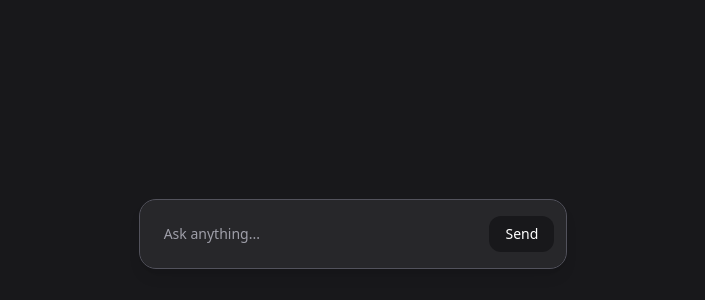
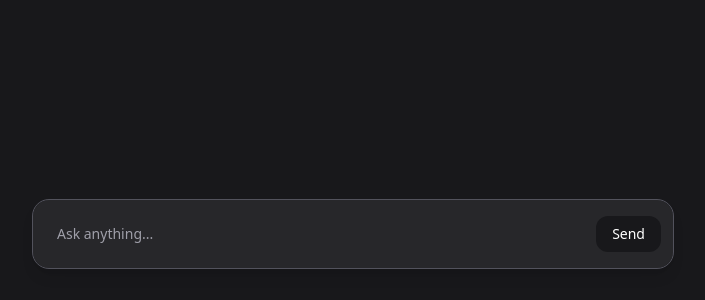
Before and after one commit to Towers77/prueba-tecnica-front, a Next.js app: page / in a window 1280 px wide. Shown: the part 500-800 px from the top of the page, without its empty margins (287-992 px from the left). Built offline with nearby package versions, Linux system fonts and the light colour scheme.

Commit message:
Refactor Home page and separated Chat from it

```diff
--- /dev/null
+++ b/src/app/components/Chat.tsx
@@ -0,0 +1,38 @@
+'use client';
+
+import { useEffect, useRef } from 'react';
+import { useChatContext } from '../utils/chatContext';
+import ChatBubble from './ChatBubble';
+
+type ChatProps = {
+	isLoading: boolean;
+};
+
+function Chat({ isLoading }: ChatProps) {
+	const { messages, setMessages } = useChatContext();
+
+	const chatRef = useRef<HTMLDivElement>(null);
+	useEffect(() => {
+		if (chatRef.current) {
+			chatRef.current.scrollTop = chatRef.current.scrollHeight;
+		}
+	}, [messages, isLoading]);
+
+	return (
+		<div
+			ref={chatRef}
+			className="flex flex-col gap-4 overflow-y-scroll scrollbar-fancy px-2 overflow-x-hidden"
+		>
+			{messages.map((message, index) => (
+				<ChatBubble
+					key={index}
+					text={message.text}
+					isFromUser={message.isFromUser}
+				/>
+			))}
+			{isLoading && <div className="animate-pulse">Thinking...</div>}
+		</div>
+	);
+}
+
+export default Chat;
--- a/src/app/page.tsx
+++ b/src/app/page.tsx
@@ -1,21 +1,14 @@
 'use client';
 
-import { useActionState, useEffect, useRef } from 'react';
+import { useActionState, useEffect } from 'react';
 import ChatInput from './components/ChatInput';
 import { useChatContext } from './utils/chatContext';
 import { getQueryResponse } from './utils/actions';
-import ChatBubble from './components/ChatBubble';
+import Chat from './components/Chat';
 
 export default function Home() {
-	const chatRef = useRef<HTMLDivElement>(null);
 	const [state, action, isLoading] = useActionState(getQueryResponse, '');
-	const { messages, setMessages } = useChatContext();
-
-	useEffect(() => {
-		if (chatRef.current) {
-			chatRef.current.scrollTop = chatRef.current.scrollHeight;
-		}
-	}, [messages, state, isLoading]);
+	const { setMessages } = useChatContext();
 
 	useEffect(() => {
 		if (state) {
@@ -24,20 +17,8 @@ export default function Home() {
 	}, [state]);
 
 	return (
-		<main className="h-full w-2/3 lg:w-1/3 flex flex-col justify-end py-8 gap-4">
-			<div
-				ref={chatRef}
-				className="flex flex-col gap-4 overflow-y-scroll scrollbar-fancy px-2"
-			>
-				{messages.map((message, index) => (
-					<ChatBubble
-						key={index}
-						text={message.text}
-						isFromUser={message.isFromUser}
-					/>
-				))}
-				{isLoading && <div className="animate-pulse">Thinking...</div>}
-			</div>
+		<main className="h-full w-full mx-4 md:w-2/3 lg:w-1/2 flex flex-col justify-end py-4 md:py-8 gap-4">
+			<Chat isLoading={isLoading} />
 			<ChatInput action={action} isLoading={isLoading} />
 		</main>
 	);
```
